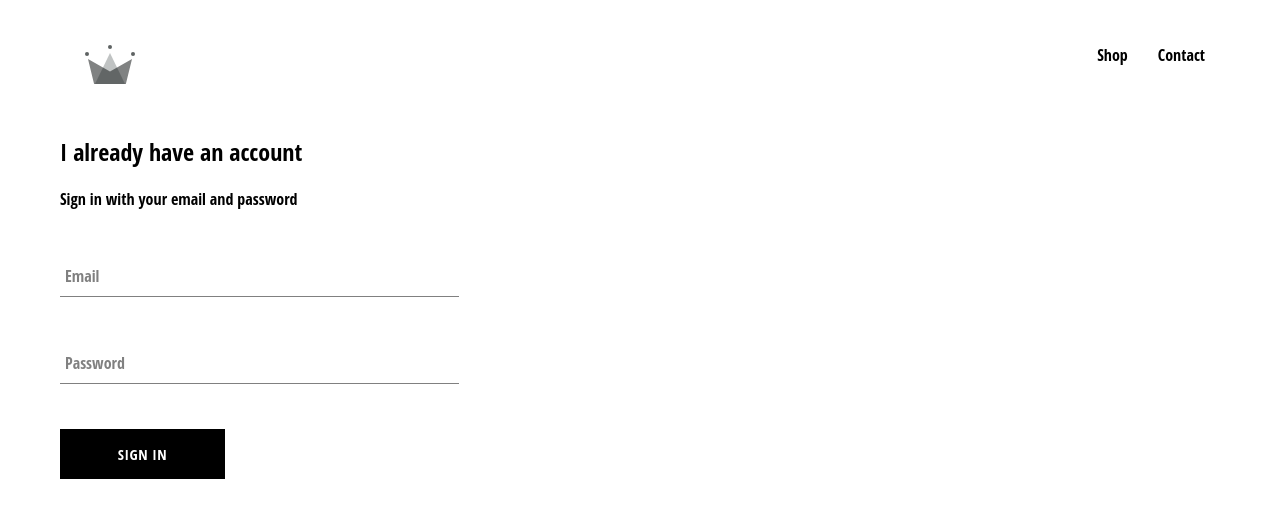
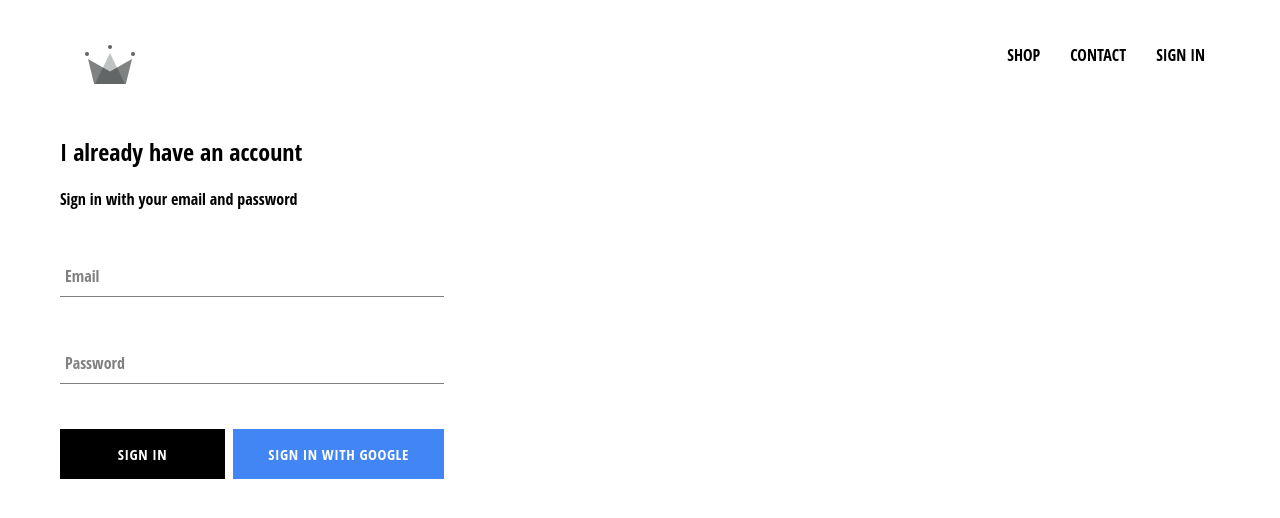
Before and after one commit to vinaysharma023/Crown-Clothing, a React (Create React App) app: page /signin in a window 1280 px wide. Shown: the top 518 px of the page. Built offline with nearby package versions, Linux system fonts and the light colour scheme; no server answers.

Commit message:
integrated firebase in the project, added sign in with google feature and added the sign in and sign out functionality

```diff
--- a/package.json
+++ b/package.json
@@ -6,6 +6,7 @@
     "@testing-library/jest-dom": "^5.11.4",
     "@testing-library/react": "^11.1.0",
     "@testing-library/user-event": "^12.1.10",
+    "firebase": "^8.0.0",
     "node-sass": "^4.14.1",
     "react": "^17.0.1",
     "react-dom": "^17.0.1",
--- a/src/App.css
+++ b/src/App.css
@@ -7,3 +7,7 @@ a {
     text-decoration: none;
     color: black;
 }
+
+*{
+    box-sizing: border-box;
+}
--- a/src/App.js
+++ b/src/App.js
@@ -7,12 +7,39 @@ import './App.css';
 import HomePage from './pages/homepage/homepage.component';
 import ShopPage from './pages/shop/shop.component';
 import SignInAndSignUpPage from './pages/sign-in-and-sign-up/sign-in-and-sign-up.component';
+import { auth } from './firebase/firebase.utils';
 
 
-function App() {
+class App extends React.Component {
+
+
+  constructor(){
+    super();
+
+    this.state = {
+        currentUser: null
+    }
+  }
+
+  unsubscribeFromAuth = null
+
+  componentDidMount(){
+    this.unsubscribeFromAuth = auth.onAuthStateChanged(user => {
+      this.setState({currentUser: user});
+
+      console.log(user);
+    });
+  }
+
+  componentWillUnmount(){
+    this.unsubscribeFromAuth();
+  }
+
+
+  render() {
     return (
       <div>
-      <Header />
+        <Header currentUser = {this.state.currentUser} />
        <Switch>
          <Route exact path = '/' component = { HomePage }/>
          <Route path = '/shop' component = { ShopPage }/>
@@ -22,4 +49,6 @@ function App() {
     );
   }
 
+}
+
 export default App;
--- a/src/components/custom-button/custom-button.component.jsx
+++ b/src/components/custom-button/custom-button.component.jsx
@@ -1,8 +1,8 @@
 import React from 'react';
 import './custom-button.styles.scss';
 
-const CustomButton = ({ children, ...otherProps }) => (
-   <button className = 'custom-button' {...otherProps}>
+const CustomButton = ({ children, isGoogleSignIn, ...otherProps }) => (
+   <button className = {`${isGoogleSignIn ? 'google-sign-in' : ''} custom-button`} {...otherProps}>
         { children }
    </button>
 );
--- a/src/components/custom-button/custom-button.styles.scss
+++ b/src/components/custom-button/custom-button.styles.scss
@@ -19,4 +19,14 @@
       color: black;
       border: 1px solid black;
     }
+
+    &.google-sign-in{
+      background-color: #4285f4;
+      color: white;
+
+      &:hover{
+        background-color: #357ae8;
+        border: none;
+      }
+    }
   }
--- a/src/components/header/header-component.jsx
+++ b/src/components/header/header-component.jsx
@@ -1,17 +1,25 @@
 import React from 'react';
 import { Link } from 'react-router-dom';
-import { ReactComponent as Logo} from '../../assets/crown.svg';
+import { ReactComponent as Logo } from '../../assets/crown.svg';
+import { auth } from '../../firebase/firebase.utils';
 
 import './header.styles.scss';
 
-const Header = () => (
-    <div className = 'header' >
-        <Link className = 'logo-container ' to = '/' >
-            <Logo className = 'logo' />
+const Header = ({ currentUser }) => (
+    <div className='header' >
+        <Link className='logo-container ' to='/' >
+            <Logo className='logo' />
         </Link>
-        <div className = 'options'>
-           <Link className = 'option' to = '/shop' >Shop</Link>
-           <Link className = 'option' to = '/shop' >Contact</Link>
+        <div className='options'>
+            <Link className='option' to='/shop' >SHOP</Link>
+            <Link className='option' to='/shop' >CONTACT</Link>
+            {
+                currentUser ?
+                    <div className='option' onClick ={ () => auth.signOut() } >
+                        SIGN OUT
+                    </div> :
+                    <Link className='option' to='/signin'>SIGN IN</Link>
+            }
         </div>
     </div>
 );
--- a/src/components/header/header.styles.scss
+++ b/src/components/header/header.styles.scss
@@ -20,6 +20,7 @@
 
       .option {
         padding: 10px 15px;
+        cursor: pointer;
       }
     }
   }
--- a/src/components/sign-in/sign-in.component.jsx
+++ b/src/components/sign-in/sign-in.component.jsx
@@ -1,6 +1,7 @@
 import React from 'react';
 import FormInput from '../form-input/form-input.component';
 import CustomButton from '../custom-button/custom-button.component';
+import { SignInWithGoogle } from '../../firebase/firebase.utils';
 import './sign-in.styles.scss';
 
 class SignIn extends React.Component{
@@ -33,7 +34,10 @@ class SignIn extends React.Component{
                  <form onSubmit = {this.handleSubmit} >
                     <FormInput name = "email"  type = "email" handleChange = {this.handleChange} label = 'Email' value = {this.state.email} required />
                     <FormInput name = "password"  type = "password" handleChange = {this.handleChange} label = 'Password' value = {this.state.password} required />
+                    <div className = 'buttons'>
                     <CustomButton type = 'submit'> Sign In </CustomButton>
+                    <CustomButton onClick = {SignInWithGoogle} isGoogleSignIn> Sign in with Google </CustomButton>
+                    </div>
                  </form>
             </div>
         )
--- a/src/components/sign-in/sign-in.styles.scss
+++ b/src/components/sign-in/sign-in.styles.scss
@@ -6,4 +6,9 @@
     .title {
         margin: 10px 0;
     }
+
+    .buttons{
+        display: flex;
+        justify-content: space-between;
+    }
 }
--- /dev/null
+++ b/src/firebase/firebase.utils.js
@@ -0,0 +1,26 @@
+import firebase from 'firebase/app';
+import 'firebase/firestore';
+import 'firebase/auth';
+
+const config = {
+    apiKey: "AIzaSyBuXWC4F1XxBo0JMB0KZg3O0in5TDCgOM8",
+    authDomain: "crown-db-6cbba.firebaseapp.com",
+    databaseURL: "https://crown-db-6cbba.firebaseio.com",
+    projectId: "crown-db-6cbba",
+    storageBucket: "crown-db-6cbba.appspot.com",
+    messagingSenderId: "945675621271",
+    appId: "1:945675621271:web:0d0ce768308a18113d2ad2",
+    measurementId: "G-WVQNKVQK10"
+  };
+
+  firebase.initializeApp(config);
+
+  export const auth = firebase.auth();
+  export const firestore = firebase.firestore();
+
+  const provider = new firebase.auth.GoogleAuthProvider();
+  provider.setCustomParameters({prompt : 'select_account'});
+
+  export const SignInWithGoogle = () => auth.signInWithPopup(provider);
+
+  export default firebase;
```
Also changed, not shown: 1 other file (tests, documents, lock files or other folders). Lines whose indentation alone changed are shown as unchanged.
